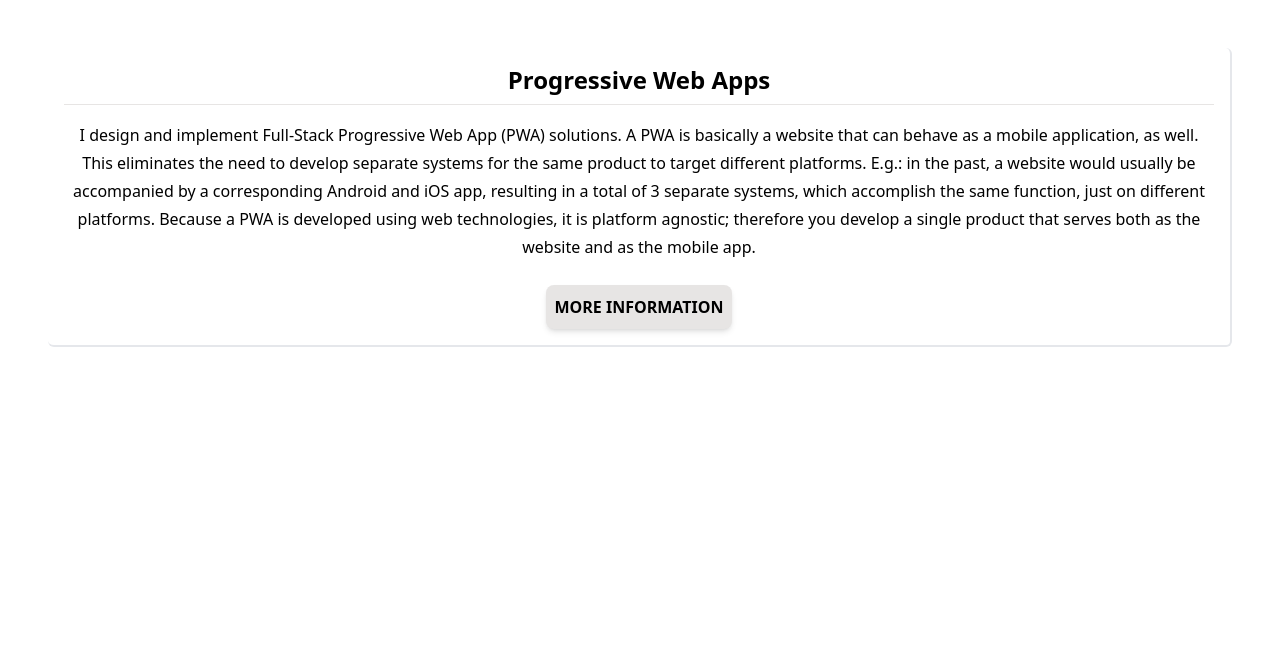
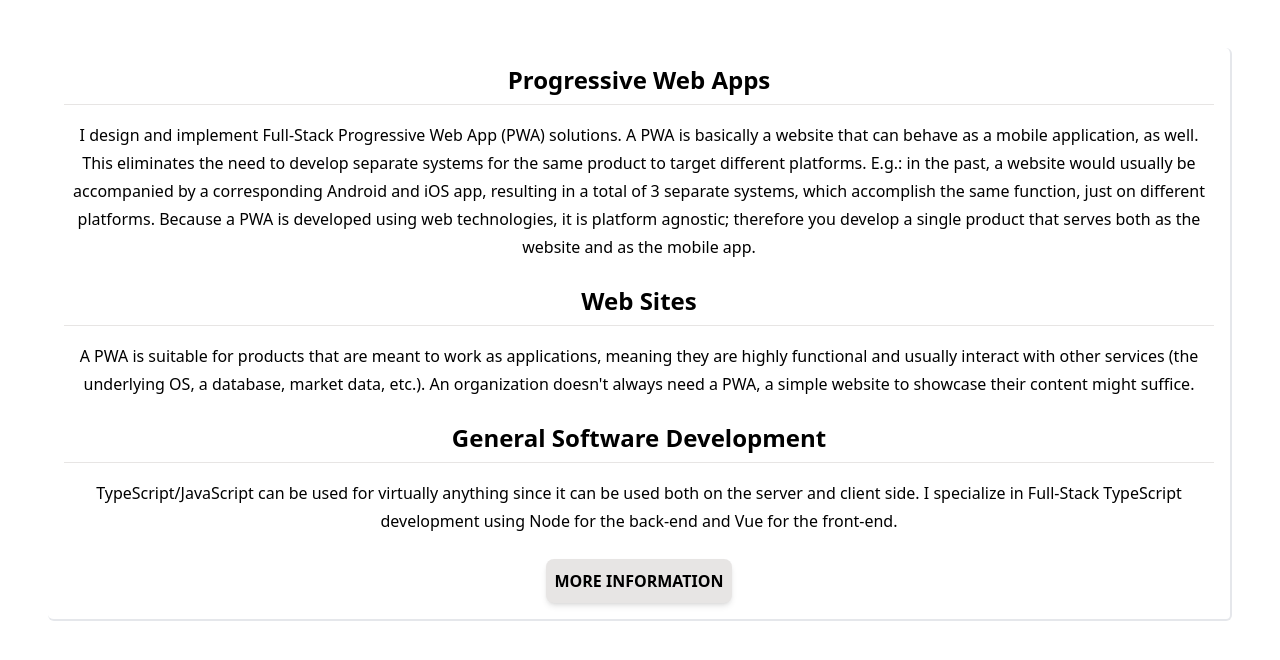
Before and after one commit to onehoax/portfolio, a Nuxt app: page /services in a window 1280 px wide. Shown: the top 660 px of the page. Built offline with nearby package versions, Linux system fonts and the light colour scheme.

Commit message:
complete: services page

```diff
--- a/pages/index.vue
+++ b/pages/index.vue
@@ -14,6 +14,19 @@
         programming because even though it is very logical, it is also a form of art through its infinite layers of
         abstraction.
       </p>
+
+      <h1 class="content-heading mt-6">Software Development</h1>
+      <p class="mt-4">
+        After working in Behavior Modification for a couple of years, I realized that although it was a very rewarding
+        field, it was not what I wanted to do for the rest of my life. Therefore I decided to go back to University to
+        go into Software Development. I completed a Bachelor of Computer Science in 2 years and 1/2 at York University
+        (TO, CA). Shortly after graduation, I got into a Data Engineering organization, which then connected me to CIBC
+        (Canadian Imperial Bank of Commerce ), where I worked for over 1 year and 1/2 as a Full-Stack Developer. I left
+        CIBC as I was moving back to Colombia and have been working independently ever since. I have worked with various
+        technologies throughout my career, but I have mostly used Java, TypeScript/JavaScript, RDBMSs, and web
+        technologies. I am currently submerged in the web world, specifically using PostgreSQL, Prisma, TypeScript,
+        Node, Nest, Nuxt, and Tailwind to design and implement Full-Stack PWA solutions following agile methodologies.
+      </p>
       <h1 class="content-heading mt-6">Behavioral Science</h1>
       <p class="mt-4">
         I initially studied Behavioral Science at George Brown, College (TO, CA). This program was tailored to working
@@ -24,18 +37,6 @@
         had the opportunity to work in places like the University Health Network (UHN) and the Centre for Addiction and
         Mental Health (CAMH), which taught me many valuable life lessons.
       </p>
-      <h1 class="content-heading mt-6">Software Development</h1>
-      <p class="mt-4">
-        After working in Behavior Modification for a couple of years, I realized that although it was a very rewarding
-        field, it was not what I wanted to do for the rest of my life. Therefore I decided to go back to University to
-        go into Software Development. I completed a Bachelor of Computer Science in 2 years and 1/2 at York University
-        (TO, CA). Shortly after graduation, I got into a Data Engineering organization, which then connected me to CIBC
-        (Canadian Imperial Bank of Commerce ), where I worked for over 1 year and 1/2 as a Full-Stack Developer. I left
-        CIBC as I was moving back to Colombia and have been working independently ever since. I have worked with various
-        technologies throughout my career, but I have mostly used Java, RDBMSs, and web technologies. I am currently
-        submerged in the web world, specifically using PostgreSQL, Prisma, TypeScript, Node, Nest, Nuxt, and Tailwind to
-        design and implement Full-Stack PWA solutions following agile methodologies.
-      </p>
     </div>
   </main>
 </template>
--- a/pages/services.vue
+++ b/pages/services.vue
@@ -10,6 +10,17 @@
         function, just on different platforms. Because a PWA is developed using web technologies, it is platform
         agnostic; therefore you develop a single product that serves both as the website and as the mobile app.
       </p>
+      <h1 class="content-heading mt-6">Web Sites</h1>
+      <p class="mt-4">
+        A PWA is suitable for products that are meant to work as applications, meaning they are highly functional and
+        usually interact with other services (the underlying OS, a database, market data, etc.). An organization doesn't
+        always need a PWA, a simple website to showcase their content might suffice.
+      </p>
+      <h1 class="content-heading mt-6">General Software Development</h1>
+      <p class="mt-4">
+        TypeScript/JavaScript can be used for virtually anything since it can be used both on the server and client
+        side. I specialize in Full-Stack TypeScript development using Node for the back-end and Vue for the front-end.
+      </p>
       <button
         class="p-2 mt-6 uppercase font-semibold bg-stone-200 shadow-md rounded-lg hover:bg-red-400 hover:text-white transition ease-out duration-300"
       >
```
